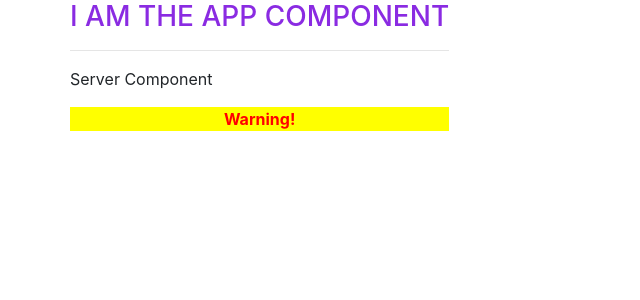
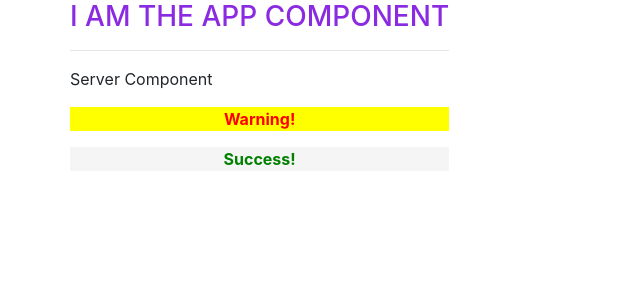
Before and after one commit to dtbradfield/angularPracticeApp1, an Angular app: page / in a window 1280 px wide. Shown: the top 300 px of the page, without its empty margins (0-640 px from the left). Built offline with nearby package versions, Linux system fonts and the light colour scheme.

Commit message:
created a success alert component and displayed it on screen beneath newly made warning alert component

```diff
--- a/src/app/app.component.html
+++ b/src/app/app.component.html
@@ -5,6 +5,7 @@
         <hr>
         <app-servers></app-servers>
         <app-warning-alert></app-warning-alert>
+        <app-success-alert></app-success-alert>
     </div>
   </div>
 </div>
--- a/src/app/app.module.ts
+++ b/src/app/app.module.ts
@@ -6,14 +6,16 @@
 import { AppComponent } from './app.component';
 import { ServerComponent } from './server/server.component';
 import { ServersComponent } from './servers/servers.component';
-import { WarningAlertComponent } from './WarningAlert/WarningAlert.component';
+import { WarningAlertComponent } from './warning-alert/warning-alert.component';
+import { SuccessAlertComponent } from './success-alert/success-alert.component';
 
 @NgModule({
   declarations: [
     AppComponent,
     ServerComponent,
     ServersComponent,
-    WarningAlertComponent
+    WarningAlertComponent,
+    SuccessAlertComponent
   ],
   imports: [
     BrowserModule,
--- /dev/null
+++ b/src/app/success-alert/success-alert.component.css
@@ -0,0 +1,6 @@
+p {
+    color: green;
+    background-color: whitesmoke;
+    font-weight: bolder;
+    text-align: center;
+}
--- /dev/null
+++ b/src/app/success-alert/success-alert.component.html
@@ -0,0 +1,3 @@
+<p>
+  Success!
+</p>
--- /dev/null
+++ b/src/app/success-alert/success-alert.component.ts
@@ -0,0 +1,15 @@
+import { Component, OnInit } from '@angular/core';
+
+@Component({
+  selector: 'app-success-alert',
+  templateUrl: './success-alert.component.html',
+  styleUrls: ['./success-alert.component.css']
+})
+export class SuccessAlertComponent implements OnInit {
+
+  constructor() { }
+
+  ngOnInit() {
+  }
+
+}
--- a/src/app/WarningAlert/WarningAlert.component.ts
+++ b/src/app/warning-alert/warning-alert.component.ts
@@ -2,8 +2,8 @@
 
 @Component({
     selector: 'app-warning-alert',
-    templateUrl: './WarningAlert.component.html',
-    styleUrls: ['./WarningAlert.component.css']
+    templateUrl: './warning-alert.component.html',
+    styleUrls: ['./warning-alert.component.css']
 })
 
 export class WarningAlertComponent {
```
Also changed, not shown: src/app/warning-alert/warning-alert.component.css (renamed from src/app/WarningAlert/WarningAlert.component.css), src/app/warning-alert/warning-alert.component.html (renamed from src/app/WarningAlert/WarningAlert.component.html).
